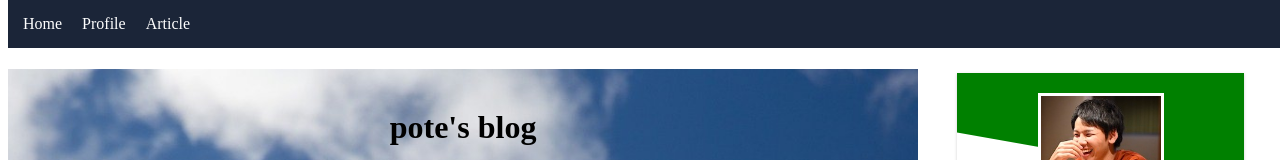
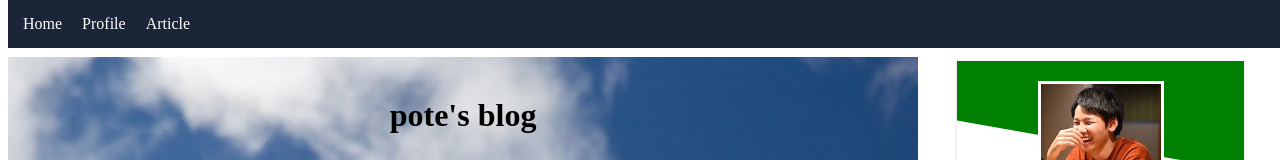
Before and after one commit to nagatapote/old_blog, a Vue app: page / in a window 1280 px wide. Shown: the top 160 px of the page. Built offline with nearby package versions, Linux system fonts and the light colour scheme; what vue-google-adsense would draw is missing.

Commit message:
微調整

```diff
--- a/src/App.vue
+++ b/src/App.vue
@@ -45,15 +45,13 @@
         </div>
       </div>
     </center>
-    <footer>
-      &copy; 2020 pote's blog
-    </footer>
+    <footer>&copy; 2020 pote's blog</footer>
   </div>
 </template>
 
 <style>
 body {
-  padding-top: 40px;
+  padding-top: 28px;
 }
 header {
   padding: 5px;
```
